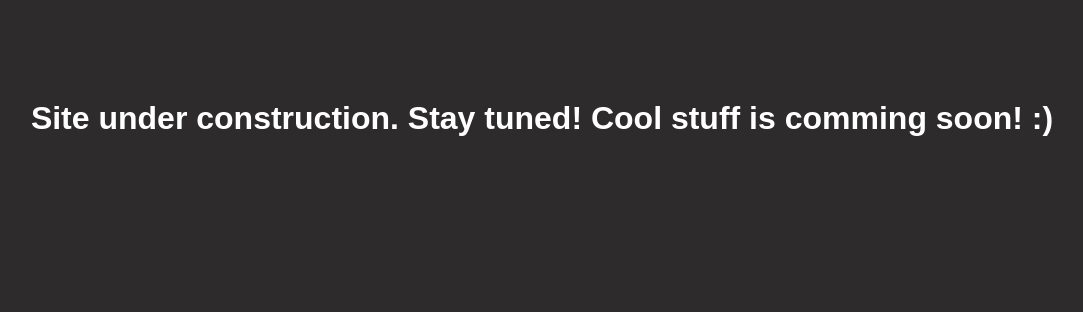
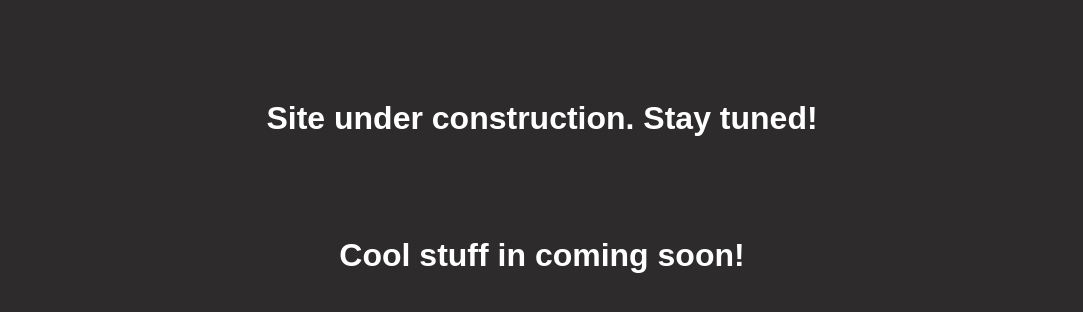
Before and after one commit to oleglzvt/my-website, a plain HTML site: page index.html in a window 1280 px wide. Shown: the whole page, without its empty margins (98-1181 px from the left). Drawn offline with Linux system fonts and the light colour scheme.

Commit message:
deployment automation test

```diff
--- a/index.html
+++ b/index.html
@@ -7,6 +7,7 @@
     <link rel="stylesheet" href="./styles/style.css">
 </head>
 <body>
-    <h1>Site under construction. Stay tuned! Cool stuff is comming soon! :)</h1>
+    <h1>Site under construction. Stay tuned!</h1>
+    <h1>Cool stuff in coming soon!</h1>
 </body>
 </html>
```
